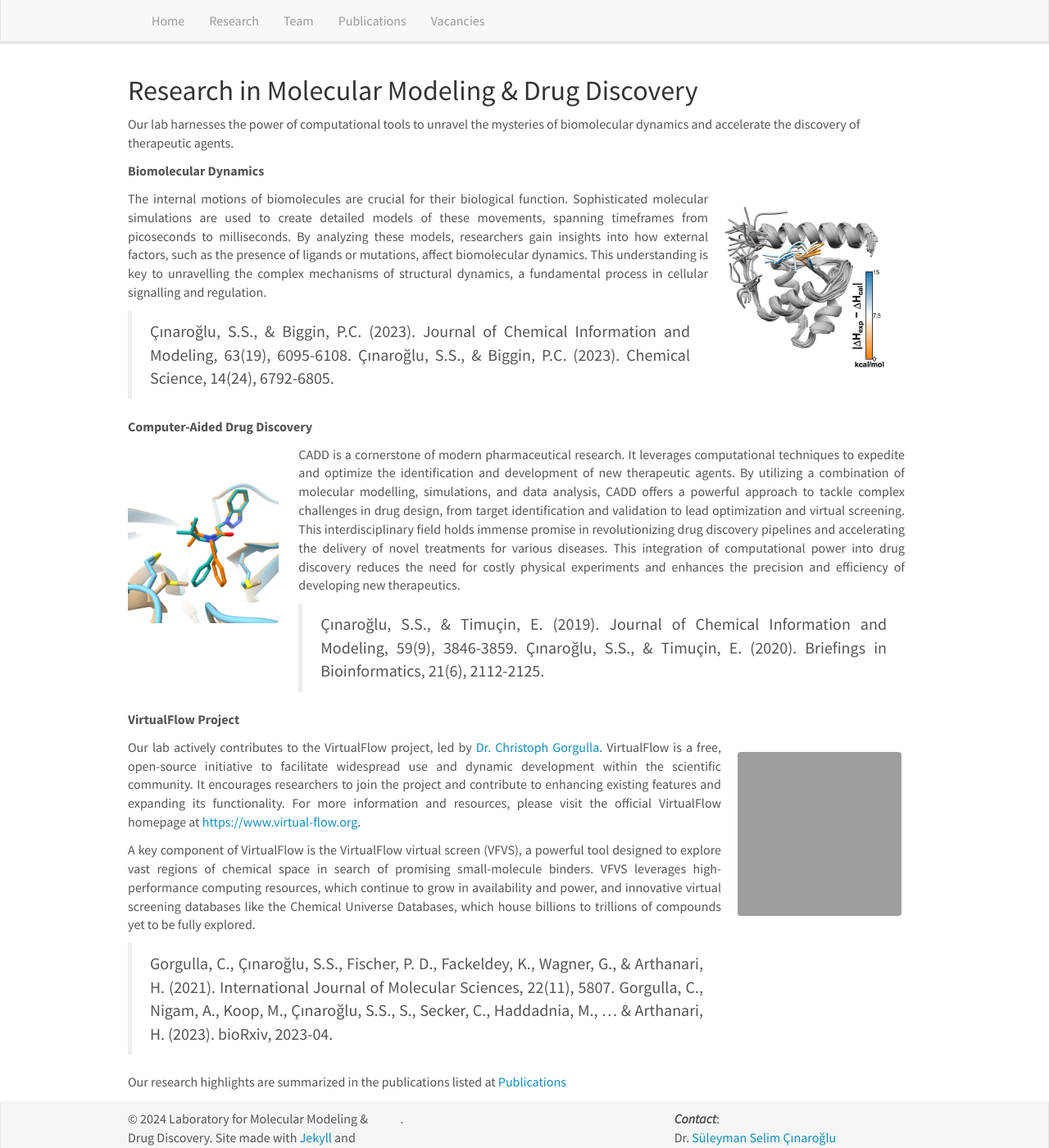
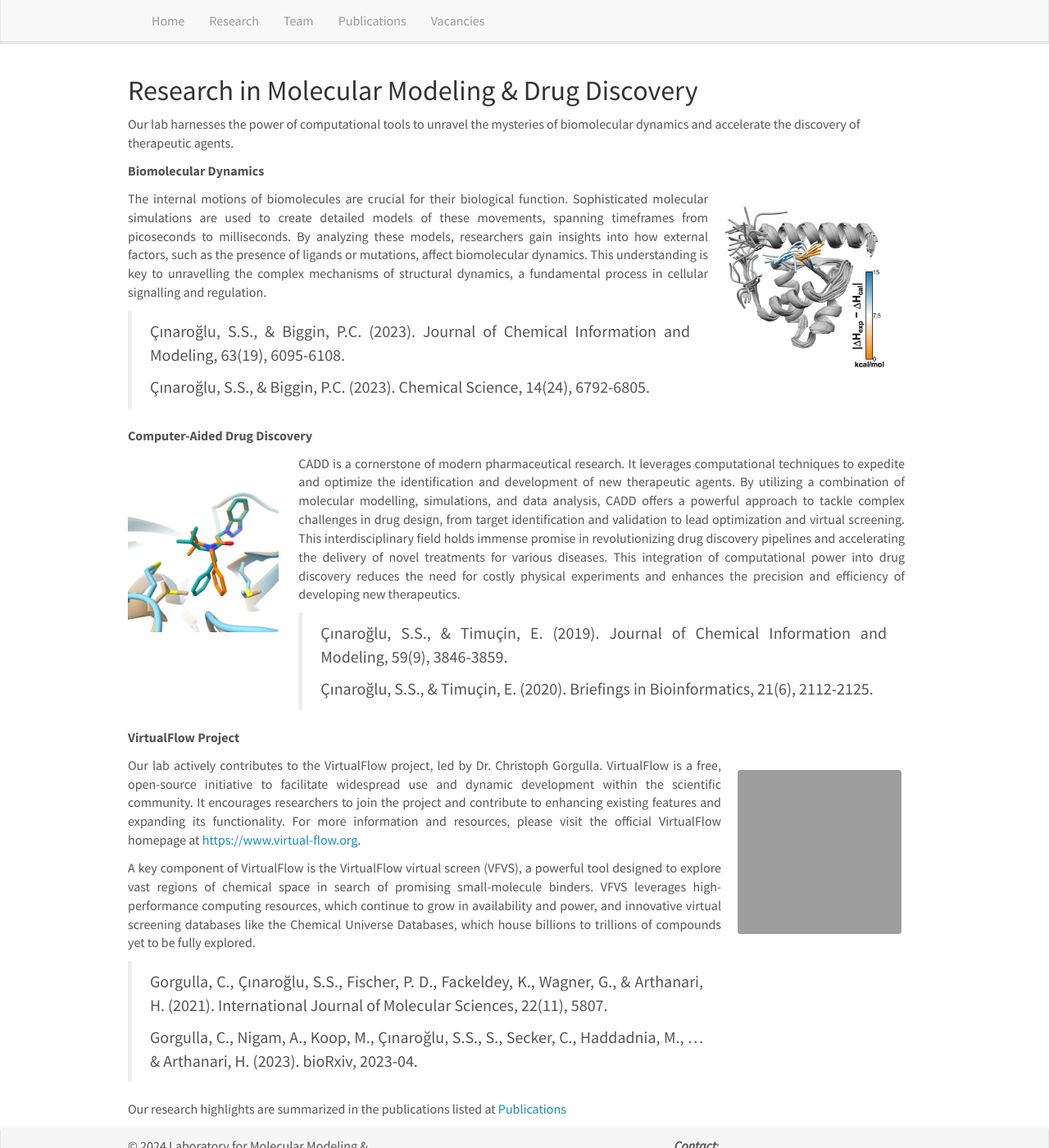
Before and after one commit to CinarogluLab/cinaroglulab.github.io, a Jekyll site: the page built from _pages/research.md, in a window 1280 px wide and 1400 px high. Shown: the whole window at 82% size. Built offline with Jekyll 4.4.1, drawn with Linux system fonts in a browser that asks for light colours; nearby versions of some CDN libraries; part of the change alters nothing that is shown; grey boxes are pictures that could not be loaded.

```diff
--- a/_pages/research.md
+++ b/_pages/research.md
@@ -18,6 +18,7 @@ Our lab harnesses the power of computational tools to unravel the mysteries of b
 The internal motions of biomolecules are crucial for their biological function. Sophisticated molecular simulations are used to create detailed models of these movements, spanning timeframes from picoseconds to milliseconds. By analyzing these models, researchers gain insights into how external factors, such as the presence of ligands or mutations, affect biomolecular dynamics. This understanding is key to unravelling the complex mechanisms of structural dynamics, a fundamental process in cellular signalling and regulation.
 
 >Çınaroğlu, S.S., & Biggin, P.C. (2023). Journal of Chemical Information and Modeling, 63(19), 6095-6108.
+>
 >Çınaroğlu, S.S., & Biggin, P.C. (2023). Chemical Science, 14(24), 6792-6805.
 </div>
 
@@ -40,6 +41,7 @@ The internal motions of biomolecules are crucial for their biological function.
 CADD is a cornerstone of modern pharmaceutical research. It leverages computational techniques to expedite and optimize the identification and development of new therapeutic agents. By utilizing a combination of molecular modelling, simulations, and data analysis, CADD offers a powerful approach to tackle complex challenges in drug design, from target identification and validation to lead optimization and virtual screening. This interdisciplinary field holds immense promise in revolutionizing drug discovery pipelines and accelerating the delivery of novel treatments for various diseases. This integration of computational power into drug discovery reduces the need for costly physical experiments and enhances the precision and efficiency of developing new therapeutics.
 
 >Çınaroğlu, S.S., & Timuçin, E. (2019). Journal of Chemical Information and Modeling, 59(9), 3846-3859.
+>
 >Çınaroğlu, S.S., & Timuçin, E. (2020). Briefings in Bioinformatics, 21(6), 2112-2125.
 
 </div>
@@ -52,11 +54,12 @@ CADD is a cornerstone of modern pharmaceutical research. It leverages computatio
 
 <div style="flex: 1; text-align: justify; margin-right: 20px;">
 
-Our lab actively contributes to the VirtualFlow project, led by <a href="http://christophgorgulla.info/">Dr. Christoph Gorgulla</a>. VirtualFlow is a free, open-source initiative to facilitate widespread use and dynamic development within the scientific community. It encourages researchers to join the project and contribute to enhancing existing features and expanding its functionality. For more information and resources, please visit the official VirtualFlow homepage at <https://www.virtual-flow.org>.
+Our lab actively contributes to the VirtualFlow project, led by Dr. Christoph Gorgulla. VirtualFlow is a free, open-source initiative to facilitate widespread use and dynamic development within the scientific community. It encourages researchers to join the project and contribute to enhancing existing features and expanding its functionality. For more information and resources, please visit the official VirtualFlow homepage at <https://www.virtual-flow.org>.
 
 A key component of VirtualFlow is the VirtualFlow virtual screen (VFVS), a powerful tool designed to explore vast regions of chemical space in search of promising small-molecule binders. VFVS leverages high-performance computing resources, which continue to grow in availability and power, and innovative virtual screening databases like the Chemical Universe Databases, which house billions to trillions of compounds yet to be fully explored.
 
 >Gorgulla, C., Çınaroğlu, S.S., Fischer, P. D., Fackeldey, K., Wagner, G., & Arthanari, H. (2021). International Journal of Molecular Sciences, 22(11), 5807.
+>
 >Gorgulla, C., Nigam, A., Koop, M., Çınaroğlu, S.S., S., Secker, C., Haddadnia, M., ... & Arthanari, H. (2023). bioRxiv, 2023-04.
 
 </div>
```
